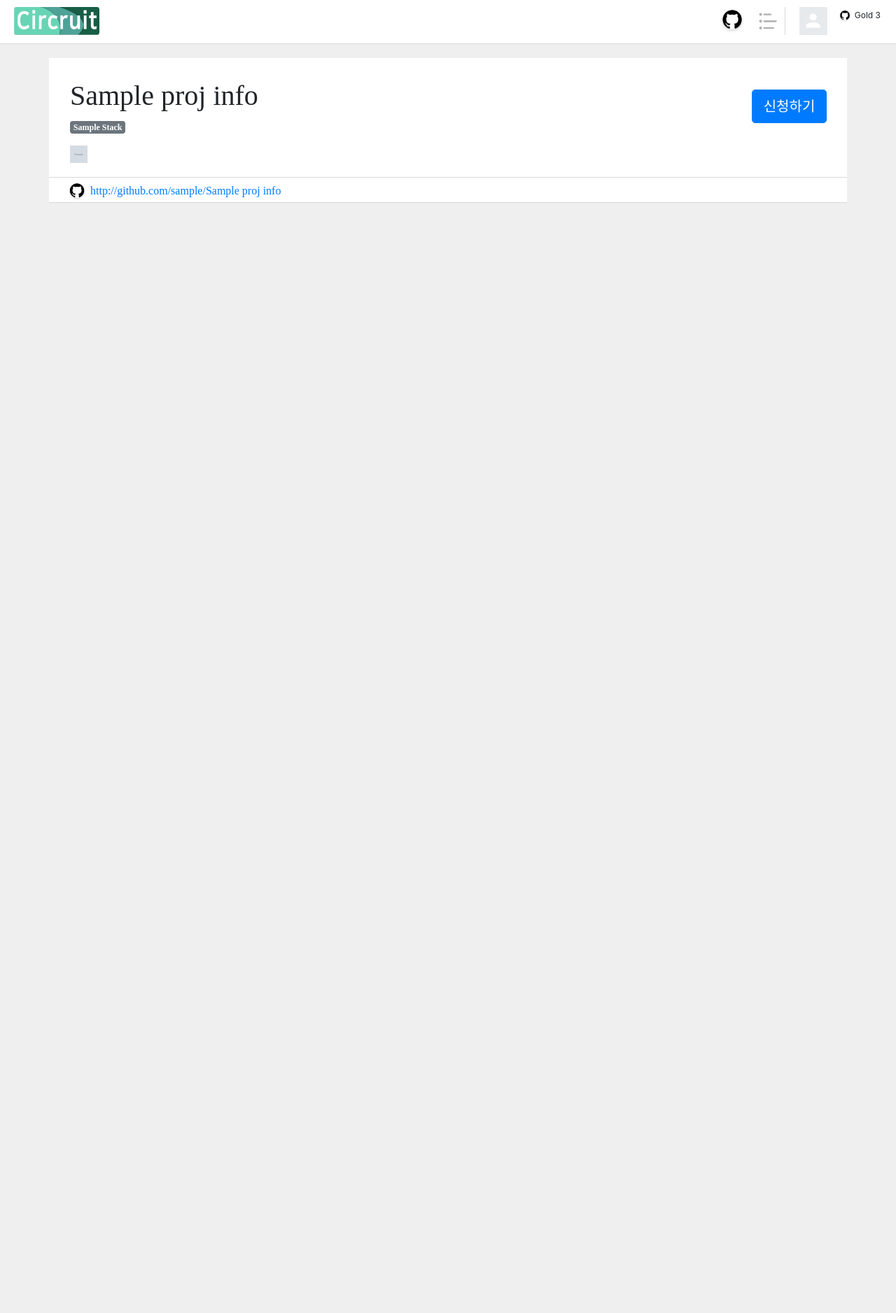
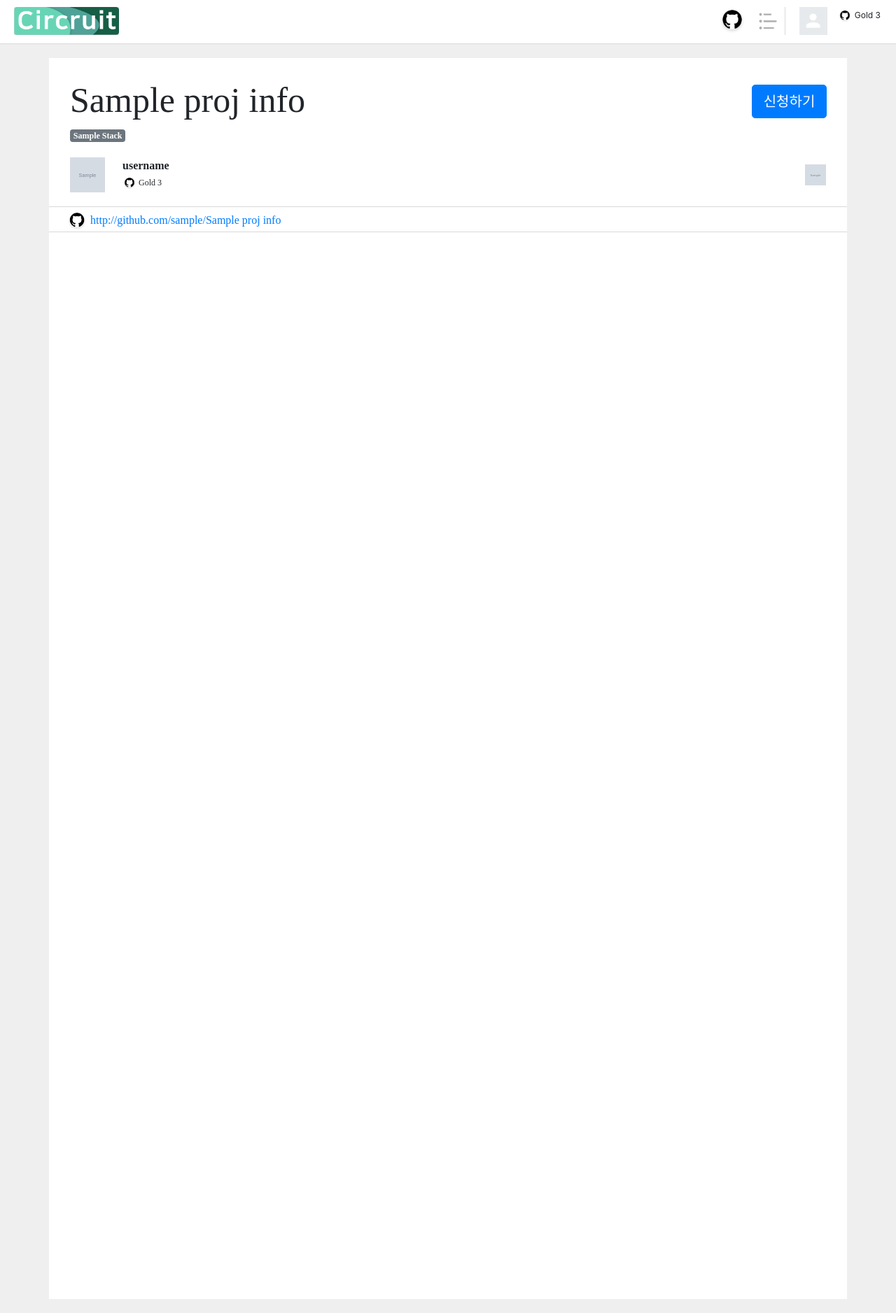
Before and after one commit to 5d-jh/circruit, a Flask app: template app/templates/project/project_detail.html in a window 1280 px wide. Shown: the whole page at 70% size. Run offline with Flask 2, Linux system fonts and the light colour scheme; the template is opened without the code that fills it: most values are stand-ins (such as "Sample title", 1, 10 or a date in 2020); grey boxes marked "Sample" are stand-in pictures; some libraries are stand-ins or nearby versions.

Commit message:
project_detail.html 수정

```diff
--- a/app/static/css/style.css
+++ b/app/static/css/style.css
@@ -157,7 +157,7 @@ div {
 }
 #logo-image {
     height: 40px;
-    width: 122px;
+    width: 150px;
 }
 #top {
     float: right;
@@ -494,13 +494,8 @@ progress {
     text-align: left;
     padding-left: 30px;
 }
-.project-detail-information img {
-    width: 25px;
-    height: 25px;
-    margin-top: 15px;
-}
 .project-detail-checkbox {
-    margin-top: 15px;
+    margin-top: 8px;
 }
 .project-detail-checkbox p{
     font-weight: 700;
@@ -515,3 +510,45 @@ progress {
     width: 30px;
     height: 30px;
 }
+.project-detail-member {
+    margin-top: 20px;
+}
+
+.project-detail-profile div {
+    text-align: left;
+}
+.project-detail-owner {
+    padding: 0 20px 0 30px;
+    display: grid;
+    grid-template-columns: 75px 1fr;
+}
+.owner-profile-image {
+    width: 50px;
+    height: 50px;
+}
+.owner-profile {
+    display: inline-block;
+}
+.owner-name {
+    padding-top: 0px;
+    font-weight: bold;
+    margin: 0;
+}
+.owner-tier {
+    margin-right: 2px;
+    margin-top: 3px;
+    font-size: 12px;
+}
+.owner-tier img {
+    display: inline-block;
+    vertical-align: middle;
+}
+.participant-profile-image {
+    text-align: right;
+    margin-top: 10px;
+    margin-right: 30px;
+}
+.participant-profile-image img{
+    height: 30px;
+    width: 30px;
+}
--- a/app/templates/project/project_detail.html
+++ b/app/templates/project/project_detail.html
@@ -1,12 +1,12 @@
 {% extends "layout.html" %}
 
 {% block main_content %}
-    <div class="container" style="background-color: #ffffff; padding: 0; height: 0%; font-family: 'Nanum Square';">
+    <div class="container" style="background-color: #ffffff; padding: 0; font-family: 'Nanum Square';">
         <div id="project-detail-box">
             <div class="row">
                 <div class="col-10 project-detail-information">
                     <div class="project-detail-name">
-                        <h2 style="font-size: 40px;">{{proj_info.name}}</h2>
+                        <h2 style="font-size: 50px;">{{proj_info.name}}</h2>
                     </div>
                     <div class="project-detail-devstack">
                         {% for stack in proj_info.proj_stacks %}
@@ -15,16 +15,35 @@
                             </span>
                         {% endfor %}
                     </div>
-                    <div class="project-detail-member">
-                        {% for collaborator in proj_info.collaborators %}
-                            <img src="{{collaborator.avatar_url}}" alt="{{collaborator.username}}" width="20">
-                        {% endfor %}
-                    </div>
+
                 </div>
                 <div class="col-2 project-detail-checkbox">
                     <p>
                         <a href="/project/{{proj_info.owner.username}}/{{proj_info.name}}/join" class="btn btn-primary btn-lg">신청하기</a>
                     </p>
+                </div>
+            </div>
+            <div class="row project-detail-member">
+                <div class="col-8 project-detail-profile">
+                    <div class="project-detail-owner">
+                        <img class="owner-profile-image" src="{{proj_info.owner.avatar_url}}">
+                        <div class="owner-profile">
+                            <p class="owner-name">
+                                username
+                            </p>
+                            <div class="owner-tier">
+                                <img src="/static/img/github-icon.png" style="width: 20px;">
+                                <span>Gold 3</span>
+                            </div>
+                        </div>
+                    </div>
+                </div>
+                <div class="col-4 project-detail-participant">
+                    <div class="participant-profile-image">
+                        {% for collaborator in proj_info.collaborators %}
+                            <img src="{{collaborator.avatar_url}}" alt="{{collaborator.username}}" width="20">
+                        {% endfor %}
+                    </div>
                 </div>
             </div>
         </div>
```
